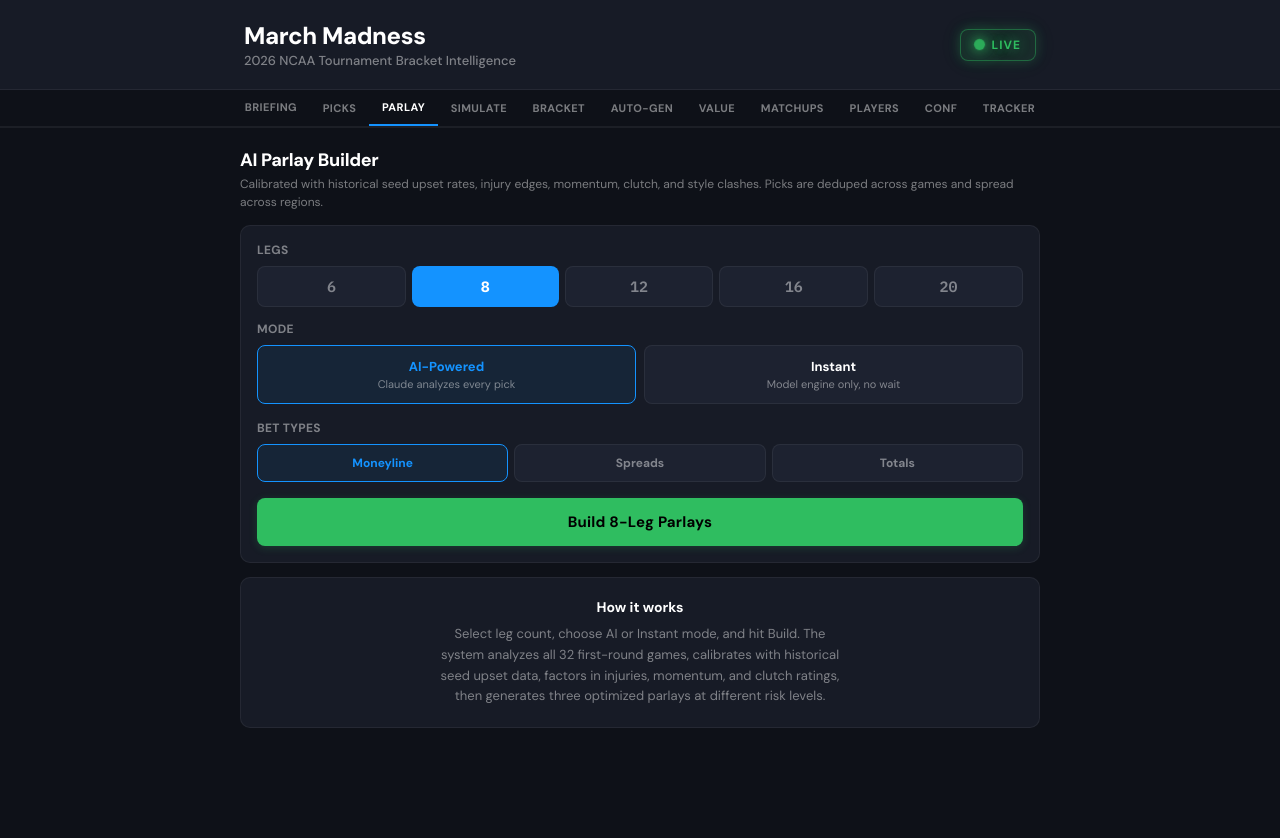
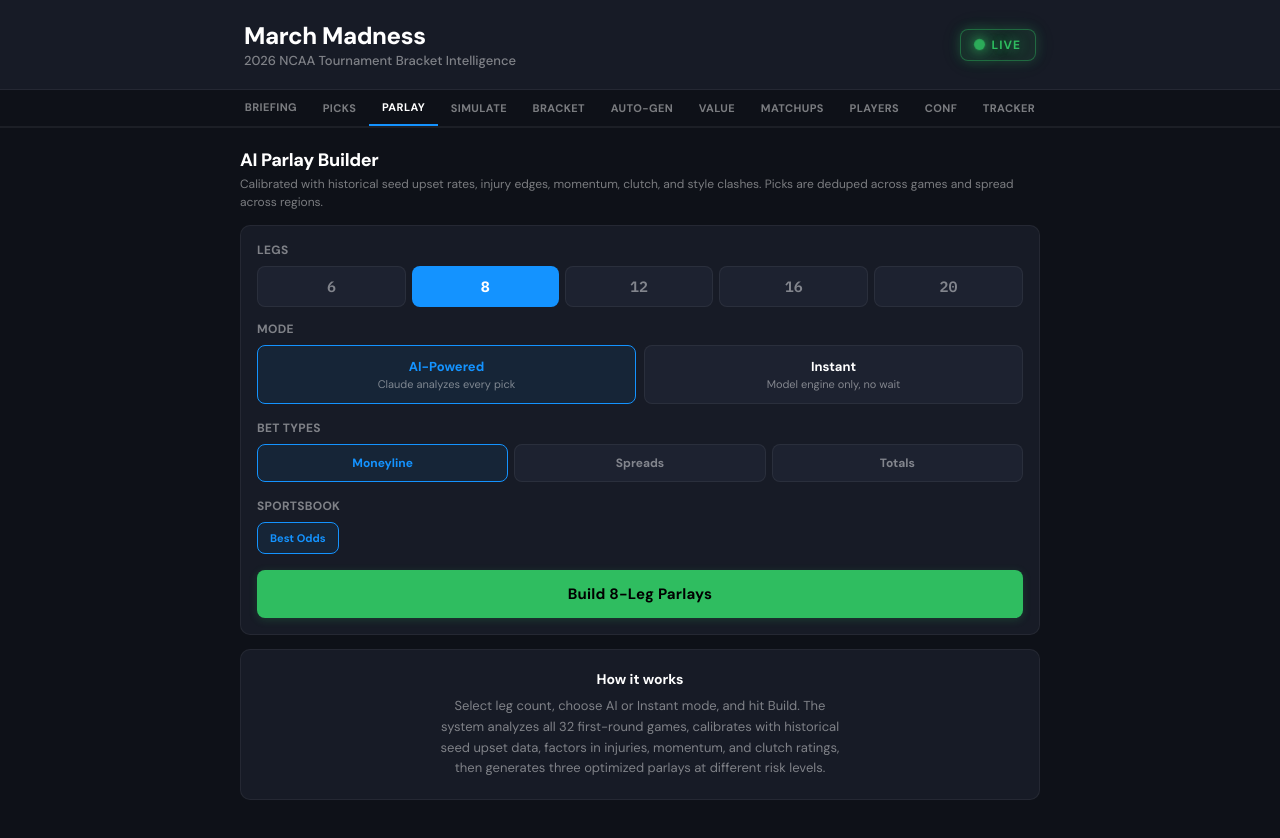
Before and after one commit to EvThatGuy/mm-bracket, a React (Vite) app: page / in a window 1280 px wide. Both pictures are taken after a click on the button "PARLAY". Shown: the top 838 px of the page. Before the commit the page ends 800 px from the top, so only its background shows below. Built offline with nearby package versions, Linux system fonts and the light colour scheme.

Commit message:
Sportsbook filter on parlay builder

```diff
--- a/src/App.jsx
+++ b/src/App.jsx
@@ -486,6 +486,7 @@ export default function App(){
   const [parlayLegs,setParlayLegs]=useState(8);
   const [parlayType,setParlayType]=useState("auto");
   const [parlayBetTypes,setParlayBetTypes]=useState({ml:true,spread:false,total:false});
+  const [parlayBook,setParlayBook]=useState("ALL");
   const [oddsHistory,setOddsHistory]=useState([]);
   const [parlays,setParlays]=useState(null);
   const [parlayLoading,setParlayLoading]=useState(false);
@@ -1057,9 +1058,9 @@ If the tournament hasn't started yet, return status "pre_tournament" with empty
       const gameData=odds[teamName];
       if(!gameData)return null;
       let bestOdds=null;let bestBook=null;
-      Object.entries(gameData.books).forEach(([bookName,bk])=>{
+      const booksToCheck=parlayBook==="ALL"?Object.entries(gameData.books):Object.entries(gameData.books).filter(([name])=>name===parlayBook);
+      booksToCheck.forEach(([bookName,bk])=>{
         const h2h=bk.h2h||{};
-        // Find this team's line across book names (fuzzy match)
         Object.entries(h2h).forEach(([name,price])=>{
           const nl=name.toLowerCase(),tl=teamName.toLowerCase();
           if(nl.includes(tl)||tl.includes(nl)||nl.includes(tl.split(" ")[0])){
@@ -1098,7 +1099,7 @@ If the tournament hasn't started yet, return status "pre_tournament" with empty
         if(odds){
           const gd=odds[winner]||odds[loser];
           if(gd){
-            const fb=Object.keys(gd.books)[0];
+            const fb=parlayBook==="ALL"?Object.keys(gd.books)[0]:gd.books[parlayBook]?parlayBook:Object.keys(gd.books)[0];
             if(fb){
               const bk=gd.books[fb];
               const sp=bk?.spreads||{};const tot=bk?.totals||{};
@@ -1291,7 +1292,7 @@ EXACTLY ${parlayLegs} legs per parlay.`;
 
     setParlays(localParlays);
     setParlayLoading(false);
-  },[parlayLegs,parlayType,boosts,liveOdds]);
+  },[parlayLegs,parlayType,parlayBetTypes,parlayBook,boosts,liveOdds]);
   const pick=useCallback((key,team)=>{
     const nb=[...brackets];const p={...nb[bIdx].picks,[key]:team};
     // Clear downstream
@@ -2253,6 +2254,23 @@ Respond ONLY with JSON (no backticks): {"winner":"team name","winPct":number,"ke
                 <div style={{fontSize:12,fontWeight:700,color:parlayBetTypes[bt.id]?"var(--acc)":"var(--m)"}}>{bt.label}</div>
               </div>
             ))}
+          </div>
+
+          {/* Sportsbook Filter */}
+          <div style={{fontSize:12,fontWeight:700,color:"var(--m)",marginBottom:8,letterSpacing:0.3}}>SPORTSBOOK</div>
+          <div style={{display:"flex",gap:6,marginBottom:16,flexWrap:"wrap"}}>
+            {(()=>{
+              // Collect all available book names from live odds
+              const books=new Set(["ALL"]);
+              if(liveOdds){Object.values(liveOdds).forEach(gd=>{Object.keys(gd.books||{}).forEach(b=>books.add(b));});}
+              return[...books].slice(0,8).map(bk=>(
+                <div key={bk} onClick={()=>setParlayBook(bk)} style={{padding:"8px 12px",borderRadius:8,cursor:"pointer",textAlign:"center",
+                  background:parlayBook===bk?"rgba(20,147,255,0.08)":"var(--s2)",
+                  border:parlayBook===bk?"1px solid var(--acc)":"1px solid var(--b)",transition:"all 0.15s",flex:"0 0 auto"}}>
+                  <div style={{fontSize:11,fontWeight:700,color:parlayBook===bk?"var(--acc)":"var(--m)",whiteSpace:"nowrap"}}>{bk==="ALL"?"Best Odds":bk}</div>
+                </div>
+              ));
+            })()}
           </div>
 
           {/* Build button */}
```
